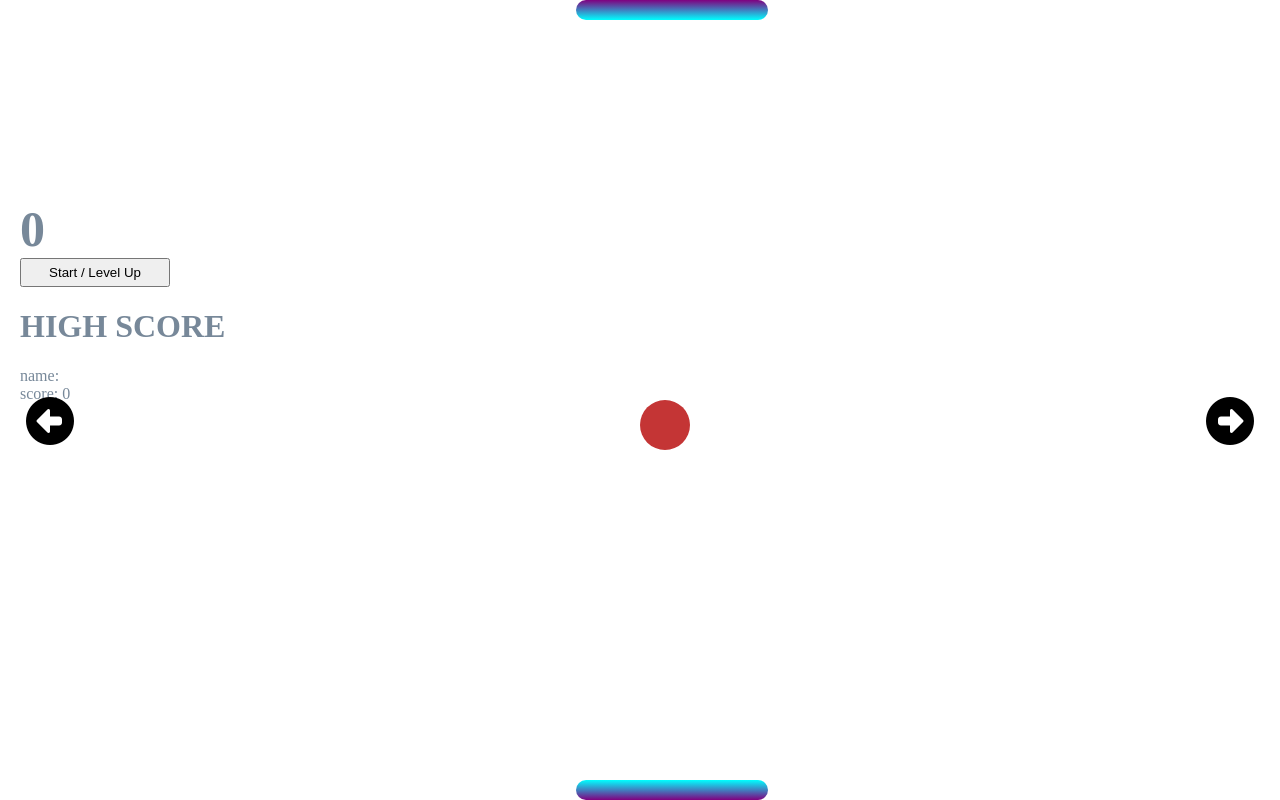
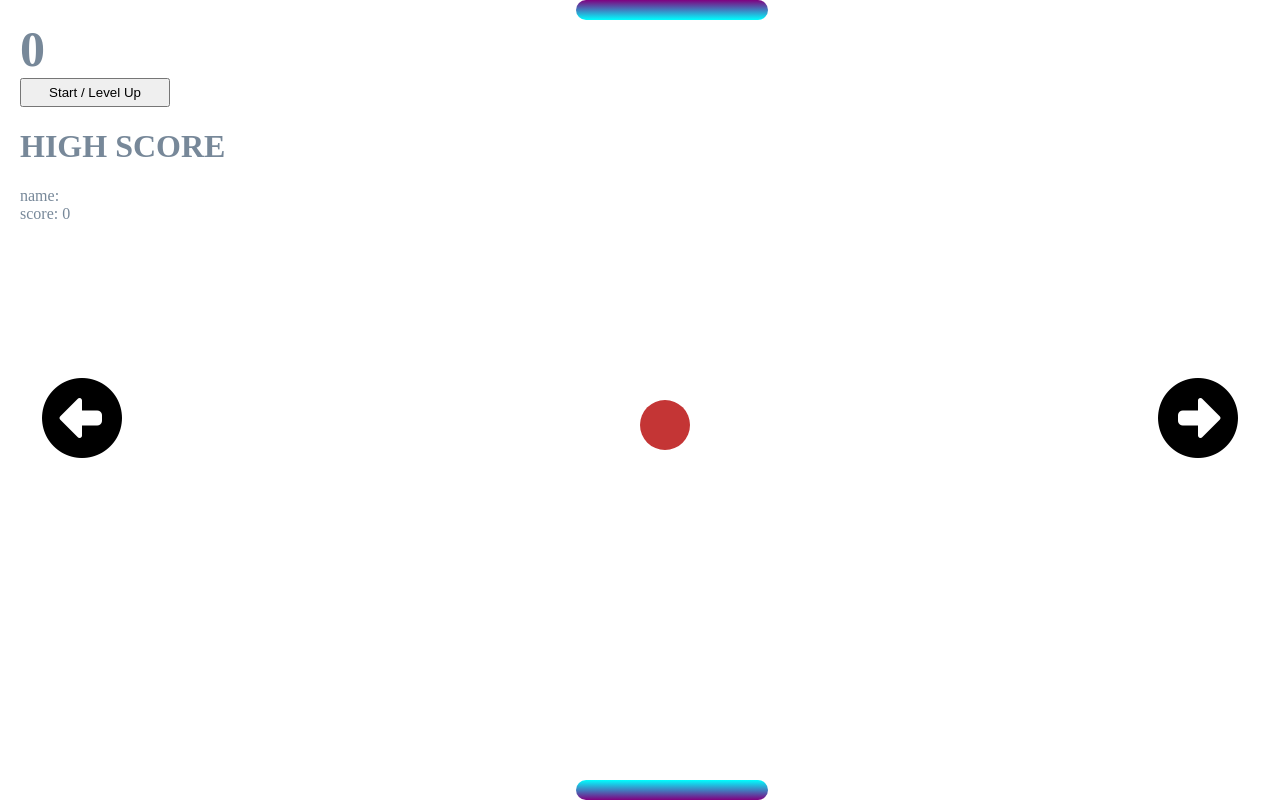
Before and after one commit to pranavvarshney18/ping-pong-game-2, a plain HTML site: page index.html in a window 1280 px wide. Drawn offline with Linux system fonts and the light colour scheme.

Commit message:
Update ppg_style.css

```diff
--- a/ppg_style.css
+++ b/ppg_style.css
@@ -20,12 +20,20 @@ span{
     font-size:50px;
     font-weight: 800;
     margin-left:20px;
-    margin-top:200px;
+    margin-top:20px;
 }
 /* .currentScore{
     color:lightslategray;
     font: 20px;
 } */
+
+/* #info-container{
+    display: inline;
+    position: absolute;
+    border: 1px solid black;
+
+} */
+
 #button{
     padding:5px;
     width:150px;
@@ -43,6 +51,7 @@ span{
 .bar{
     height:20px;
     width:15%;
+    min-width: 100px;
     /* background-color: black; */
     position:absolute;
     z-index:1;
@@ -102,24 +111,28 @@ span{
 
 /* left icon and right icon button  */
 #left-button-icon{
-    transform: scale(3);
+    transform: scale(5);
     margin: 10px;
     transition: 0.1s all;
 }
-#left-button-icon:hover{
+/* #left-button-icon:hover{
     color: gray;
-}
+} */
 #right-button-icon{
-    transform: scale(3);
+    transform: scale(5);
     margin: 10px;
 }
 #button-icon-container{
-    width: 95vw;
+    position: absolute;
+    top: 50vh;
+    left: 5vw;
+    /* transform: translate(0, 10vh); */
+    width: 90vw;
     margin: auto;
     display: flex;
     justify-content: space-between;
     transition: 0.1s all;
 }
-#right-button-icon:hover{
+/* #right-button-icon:hover{
     color: gray;
-}
+} */
```
